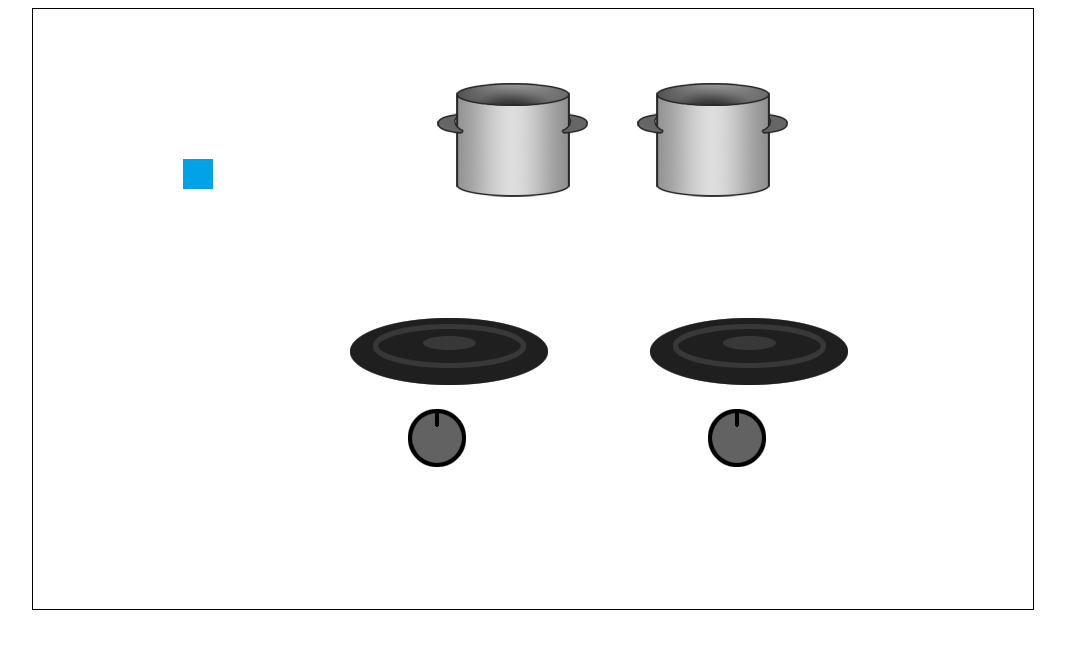
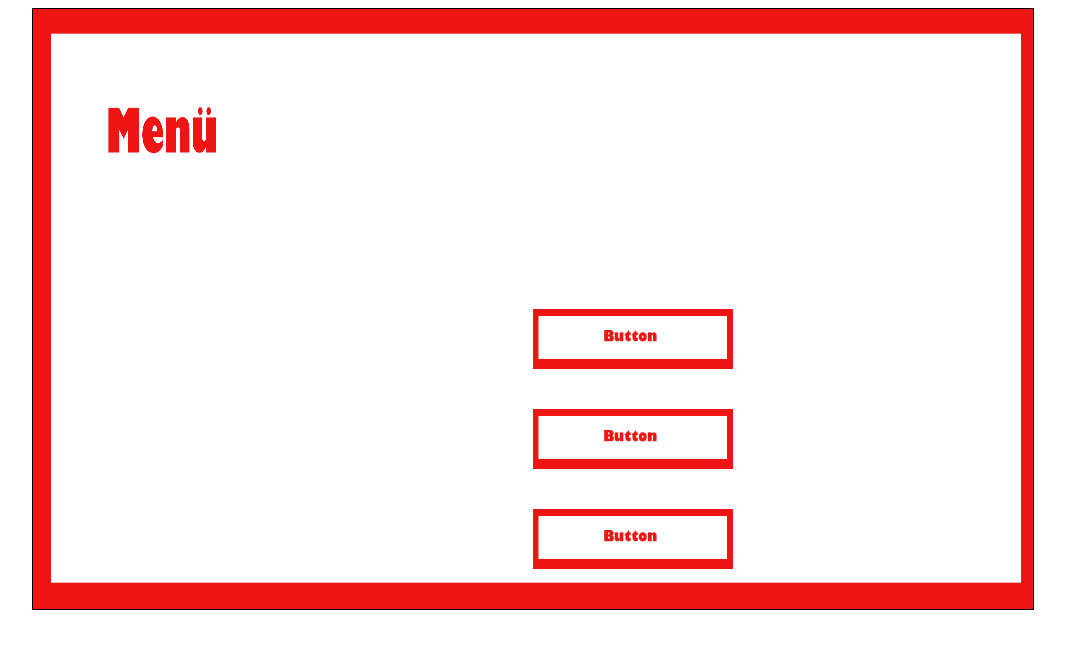
Before and after one commit to ggritzan/minf2_Kueche, a plain HTML site: page index.html in a window 1280 px wide. Shown: the whole page, without its empty margins (108-1173 px from the left). Drawn offline with Linux system fonts and the light colour scheme.

```diff
--- a/index.html
+++ b/index.html
@@ -34,6 +34,8 @@
 <script type="text/javascript" src="js/SoundManager.js"></script>
 <script type="text/javascript" src="js/IngredientButton.js"></script>
 <script type="text/javascript" src="js/FridgeButton.js"></script>
+<script type="text/javascript" src="js/MenuBackground.js"></script>
+<script type="text/javascript" src="js/MenuButton.js"></script>
 
 </body>
 </html>
--- a/js/Kitchen.js
+++ b/js/Kitchen.js
@@ -15,12 +15,21 @@ function Kitchen(canvasId) {
 
     var that = this;
 
+    this.menuStage = new MenuBackground(this.stage.getContext(), 0, 0, 1000, 600, "images/Menu/startMenu.png", 100);
+    this.menuButton1 = new MenuButton(this.stage.getContext(), 500, 300, 200, 60, "images/Menu/menuButton.png", 101, 0);
+    this.menuButton2 = new MenuButton(this.stage.getContext(), 500, 400, 200, 60, "images/Menu/menuButton.png", 101, 1);
+    this.menuButton3 = new MenuButton(this.stage.getContext(), 500, 500, 200, 60, "images/Menu/menuButton.png", 101, 2);
+
     this.pots = [];
     this.ingredients = [];
     this.stoveTops = [];
     this.fridge = [];
+    this.menu = [];
 
-    this.fridge.push("carrot");
+    this.menu.push(this.menuStage);
+    this.menu.push(this.menuButton1);
+    this.menu.push(this.menuButton2);
+    this.menu.push(this.menuButton3);
 
     Ajax.getJSON("json/utilities.json?d=" + d.getTime(), function(data){
         that.jUtilities = data;
@@ -41,6 +50,10 @@ function Kitchen(canvasId) {
     var fridgeButton = new FridgeButton(this.stage.getContext(), 150, 150, 30, 30, "images/fridgeButton.png", 25, "fridgebutton");
 
     this.stage.addToStage(fridgeButton);
+
+    this.menu.forEach(function(menuElement){
+        that.stage.addToStage(menuElement);
+    });
 
 
     this.stage.registerEvent('click', this);
@@ -136,11 +149,12 @@ Kitchen.prototype.addIngredientButtons = function(fridge){
      for(var i = 0; i < fridge.length; i++){
          var ingredientButton = new IngredientButton(that.stage.getContext(), x, y, 30, 30, "images/ingredientButton.png", 5, fridge[i]);
          that.stage.addToStage(ingredientButton);
-         x = x + 15;
-         d = d++;
+         x = x + 50;
+         d = d + 1;
          if(d == 5){
              d = 0;
-             y = y + 15;
+             x = 30;
+             y = y + 50;
          }
      }
 }
@@ -148,6 +162,17 @@ Kitchen.prototype.addIngredientButtons = function(fridge){
 
 Kitchen.prototype.onClick = function (event) {
     console.log(event);
+
+    var that = this;
+
+    if(event.target instanceof MenuButton){
+        this.menu.forEach(function(menuElement){
+            that.stage.removeFromStage(menuElement);
+        })
+
+        this.addRecipe(this.jRecipes, event.target.recipeIndex);
+    }
+
     if (event.target instanceof Knob) {
         if(event.target.status == event.target.OFF) {
             event.target.setStatus(event.target.ON);
--- /dev/null
+++ b/js/MenuBackground.js
@@ -0,0 +1,7 @@
+function MenuBackground(context, sx, sy, w, h, imgPath, zOrder) {
+
+    VisualRenderObject.call(this, context, sx, sy, w, h, imgPath, zOrder);
+}
+
+MenuBackground.prototype = Object.create(VisualRenderObject.prototype);
+MenuBackground.prototype.constructor = MenuBackground;
--- /dev/null
+++ b/js/MenuButton.js
@@ -0,0 +1,8 @@
+function MenuButton(context, sx, sy, w, h, imgPath, zOrder, recipeIndex) {
+
+    VisualRenderObject.call(this, context, sx, sy, w, h, imgPath, zOrder);
+    this.recipeIndex = recipeIndex;
+}
+
+MenuButton.prototype = Object.create(VisualRenderObject.prototype);
+MenuButton.prototype.constructor = MenuButton;
--- a/json/ingredients.json
+++ b/json/ingredients.json
@@ -2,108 +2,108 @@
     "draggable": true,
     "ingredients":[
         {
-            "imagePath": "/images/Ingredients/carrots.png",
-            "tileWidth": 100,
-            "tileHeight": 50,
+            "imagePath": "images/Ingredients/carrots.png",
+            "tileWidth": 200,
+            "tileHeight": 100,
             "name": "carrot",
             "sx": 100,
             "sy": 200,
             "zOrder": 27
         },
         {
-            "imagePath": "/images/Ingredients/celery.png",
-            "tileWidth": 100,
-            "tileHeight": 50,
+            "imagePath": "images/Ingredients/celery.png",
+            "tileWidth": 200,
+            "tileHeight": 100,
             "name": "celery",
             "sx": 100,
             "sy": 200,
             "zOrder": 26
         },
         {
-            "imagePath": "/images/Ingredients/chocolate",
-            "tileWidth": 100,
-            "tileHeight": 50,
+            "imagePath": "images/Ingredients/chocolate",
+            "tileWidth": 200,
+            "tileHeight": 100,
             "name": "chocolate",
             "sx": 100,
             "sy": 200,
             "zOrder": 25
         },
         {
-            "imagePath": "/images/Ingredients/cream.png",
-            "tileWidth": 100,
-            "tileHeight": 50,
+            "imagePath": "images/Ingredients/cream.png",
+            "tileWidth": 200,
+            "tileHeight": 100,
             "name": "cream",
             "sx": 100,
             "sy": 200,
             "zOrder": 24
         },
         {
-            "imagePath": "/images/Ingredients/egg.png",
-            "tileWidth": 100,
-            "tileHeight": 50,
+            "imagePath": "images/Ingredients/egg.png",
+            "tileWidth": 200,
+            "tileHeight": 100,
             "name": "egg",
             "sx": 100,
             "sy": 200,
             "zOrder": 23
         },
         {
-            "imagePath": "/images/Ingredients/eggyellow.png",
-            "tileWidth": 100,
-            "tileHeight": 50,
+            "imagePath": "images/Ingredients/eggyellow.png",
+            "tileWidth": 200,
+            "tileHeight": 100,
             "name": "eggyellow",
             "sx": 100,
             "sy": 200,
             "zOrder": 22
         },
         {
-            "imagePath": "/images/Ingredients/garlic.png",
-            "tileWidth": 100,
-            "tileHeight": 50,
+            "imagePath": "images/Ingredients/garlic.png",
+            "tileWidth": 200,
+            "tileHeight": 100,
             "name": "garlic",
             "sx": 100,
             "sy": 200,
             "zOrder": 21
         },
         {
-            "imagePath": "/images/Ingredients/mushrooms.png",
-            "tileWidth": 100,
-            "tileHeight": 50,
+            "imagePath": "images/Ingredients/mushrooms.png",
+            "tileWidth": 200,
+            "tileHeight": 100,
             "name": "mushrooms",
             "sx": 100,
             "sy": 200,
             "zOrder": 20
         },
         {
-            "imagePath": "/images/Ingredients/noodles.png",
-            "tileWidth": 100,
-            "tileHeight": 50,
+            "imagePath": "images/Ingredients/noodles.png",
+            "tileWidth": 200,
+            "tileHeight": 100,
             "name": "noodles",
             "sx": 100,
             "sy": 200,
             "zOrder": 19
         },
         {
-            "imagePath": "/images/Ingredients/oil.png",
-            "tileWidth": 100,
-            "tileHeight": 50,
+            "imagePath": "images/Ingredients/oil.png",
+            "tileWidth": 200,
+            "tileHeight": 100,
             "name": "oil",
             "sx": 100,
             "sy": 200,
             "zOrder": 18
         },
         {
-            "imagePath": "/images/Ingredients/onion.png",
-            "tileWidth": 100,
-            "tileHeight": 50,
+            "imagePath": "images/Ingredients/onion.png",
+            "tileWidth": 200,
+            "tileHeight": 100,
             "name": "onion",
             "sx": 100,
             "sy": 200,
             "zOrder": 17
         },
         {
-            "imagePath": "/images/Ingredients/paprikapowder.png",
-            "tileWidth": 100,
-            "tileHeight": 50,
+            "imagePath": "images/Ingredients/paprikapowder.png",
+            "tileWidth": 200,
+            "tileHeight": 100,
             "name": "paprikapowder",
             "sx": 100,
             "sy": 200,
@@ -111,17 +111,17 @@
         },
         {
             "imagePath": "/images/Ingredients/peeledtomatoes.png",
-            "tileWidth": 100,
-            "tileHeight": 50,
+            "tileWidth": 200,
+            "tileHeight": 100,
             "name": "peeledtomatoes",
             "sx": 100,
             "sy": 200,
             "zOrder": 15
         },
         {
-            "imagePath": "/images/Ingredients/pepper.png",
-            "tileWidth": 100,
-            "tileHeight": 50,
+            "imagePath": "images/Ingredients/pepper.png",
+            "tileWidth": 200,
+            "tileHeight": 100,
             "name": "pepper",
             "sx": 100,
             "sy": 200,
@@ -129,26 +129,26 @@
         },
         {
             "imagePath": "/images/Ingredients/salt.png",
-            "tileWidth": 100,
-            "tileHeight": 50,
+            "tileWidth": 200,
+            "tileHeight": 100,
             "name": "salt",
             "sx": 100,
             "sy": 200,
             "zOrder": 13
         },
         {
-            "imagePath": "/images/Ingredients/sugar.png",
-            "tileWidth": 100,
-            "tileHeight": 50,
+            "imagePath": "images/Ingredients/sugar.png",
+            "tileWidth": 200,
+            "tileHeight": 100,
             "name": "sugar",
             "sx": 100,
             "sy": 200,
             "zOrder": 12
         },
         {
-            "imagePath": "/images/Ingredients/tomatopaste.png",
-            "tileWidth": 100,
-            "tileHeight": 50,
+            "imagePath": "images/Ingredients/tomatopaste.png",
+            "tileWidth": 200,
+            "tileHeight": 100,
             "name": "tomatopaste",
             "sx": 100,
             "sy": 200,
--- a/json/recipes.json
+++ b/json/recipes.json
@@ -8,7 +8,7 @@
         "description": "Gericht das trotz des nicht vorhandenen Fleisches einfach nur lecker schmeckt",
 
         "ingredients": [ 	"mushrooms",
-                            "carrots",
+                            "carrot",
                             "celery",
                             "onion",
                             "oil",
```
Also changed, not shown: images/IngredientButtons/garlic.png (added), images/IngredientButtons/mushrooms.png (added), images/IngredientButtons/noodles.png (added), images/IngredientButtons/oil.png (added), images/IngredientButtons/onion.png (added), images/IngredientButtons/paprikapowder.png (added), images/IngredientButtons/peeledtomatoes.png (added), images/IngredientButtons/pepper.png (added), images/IngredientButtons/salt.png (added), images/IngredientButtons/sugar.png (added), images/IngredientButtons/tomatopaste.png (added), images/Menu/menuButton.png (added), images/Menu/startMenu.png (added).
